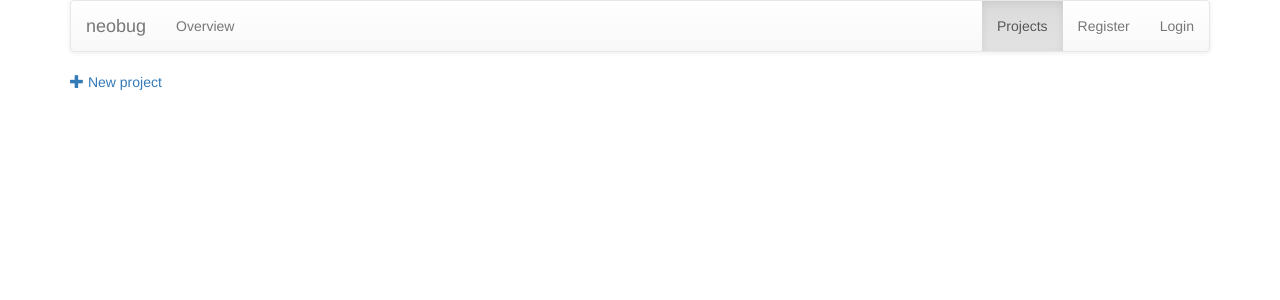
After one commit to kosc/neobug, a Flask app: page /projects/ in a window 1280 px wide. The commit adds this page. Shown: the top 300 px of the page. Run offline with Flask 2, Linux system fonts and the light colour scheme; data that the repository does not hold is empty; parts of the project's set-up code (start-up, migrations or seed data) failed here and were passed over; some libraries are stand-ins or nearby versions.

Commit message:
Move projects to separate blueprint

```diff
--- a/neobug/__init__.py
+++ b/neobug/__init__.py
@@ -22,7 +22,9 @@ from neobug import views
 
 
 from blueprints.wiki.views import wiki
+from blueprints.projects.views import projects
 neobug.register_blueprint(wiki, url_prefix='/wiki')
+neobug.register_blueprint(projects, url_prefix='/projects')
 
 
 def init_login():
--- /dev/null
+++ b/neobug/blueprints/projects/templates/projects_index.html
@@ -0,0 +1,10 @@
+{% extends 'projects_layout.html' %}
+{% block content %}
+  <a href="/projects/new"><span class="glyphicon glyphicon-plus"></span> New project</a>
+  {% for project in project_list %}
+    <div class="panel panel-default">
+      <div class="panel-heading"><a href="/projects/{{ project.id }}">{{ project.name }}</a></div>
+      <div class="panel-body">{{ project.description }}</div>
+    </div>
+  {% endfor %}
+{% endblock %}
--- /dev/null
+++ b/neobug/blueprints/projects/templates/projects_layout.html
@@ -0,0 +1,4 @@
+{% extends 'layout.html' %}
+{% block projects_link %}
+  <li class="active"><a href="/projects">Projects</a></a>
+{% endblock %}
--- /dev/null
+++ b/neobug/blueprints/projects/views.py
@@ -0,0 +1,62 @@
+from flask import Blueprint, render_template, redirect, request, session
+
+from neobug.models import Project, Issue, Comment
+
+from forms import IssueForm, ProjectForm, CommentForm
+
+projects = Blueprint('projects', __name__,
+                     template_folder='templates')
+
+
+@projects.route('/')
+def index():
+    project_list = Project.objects.all()
+    return render_template('projects_index.html',
+                           project_list=project_list)
+
+
+@projects.route('/new', methods=('GET', 'POST'))
+def project_new():
+    project = Project()
+    form = ProjectForm(request.form, project)
+    if form.validate_on_submit():
+        form.populate_obj(project)
+        project.save()
+        return redirect('/projects/')
+    return render_template('projects_create.html',
+                           project=project,
+                           form=form)
+
+
+@projects.route('/<string:project_id>', methods=('GET', 'POST'))
+def project_show(project_id):
+    project = Project.objects.with_id(project_id)
+    issues = Issue.objects(project_id=project_id)
+    for issue in issues:
+        issue.comments_count = len(issue.comments)
+    issue = Issue()
+    form = IssueForm(request.form, issue)
+    if form.validate_on_submit():
+        form.populate_obj(issue)
+        issue.author = session('user_id')
+        issue.save()
+        return redirect('/projects/' + issue.project_id)
+    return render_template('projects_show.html',
+                           project=project,
+                           issues=issues,
+                           form=form)
+
+
+@projects.route('/issues/<string:issue_id>', methods=('GET', 'POST'))
+def project_issue(issue_id):
+    issue = Issue.objects.with_id(issue_id)
+    comment = Comment()
+    form = CommentForm(request.form, comment)
+    if form.validate_on_submit():
+        form.populate_obj(comment)
+        comment.author = session['user_id']
+        issue.save()
+        return redirect('/issues/' + issue_id)
+    return render_template('projects_issue.html',
+                           issue=issue,
+                           form=form)
--- a/neobug/templates/index.html
+++ b/neobug/templates/index.html
@@ -2,6 +2,9 @@
 {% block title %}
   Neobug - projects
 {% endblock %}
+{% block overview_link %}
+  <li class="active"><a href="/">Overview</a></li>
+{% endblock %}
 {% block content %}
   {{ overview.content }}
 {% endblock %}
--- a/neobug/templates/layout.html
+++ b/neobug/templates/layout.html
@@ -33,6 +33,9 @@
             </div>
             <div class="collapse navbar-collapse" id="bs-example-navbar-collapse-1">
               <ul class="nav navbar-nav">
+                {% block overview_link %}
+                  <li><a href="/">Overview</a></li>
+                {% endblock %}
               </ul>
               <ul class="nav navbar-nav navbar-right">
                 {% block projects_link %}
@@ -45,7 +48,6 @@
                   {% endif %}
                 {% endif %}
                 {% if session.logged_in %}
-                  <li><a href="/add_project"><span class="lyphicon glyphicon-plus"></span> Add project</a></li>
                   <li><a href="/logout">Logout({{ session.user_id }})</a></li>
                 {% else %}
                   <li><a href="/register">Register</a></li>
```
Also changed, not shown: neobug/blueprints/projects/forms.py (added, +7 -0 lines), neobug/blueprints/projects/templates/projects_create.html (added, +14 -0 lines), neobug/blueprints/projects/templates/projects_issue.html (added, +26 -0 lines), neobug/blueprints/projects/templates/projects_show.html (added, +49 -0 lines), neobug/views.py (+1 -49 lines), neobug/blueprints/projects/__init__.py (added).
